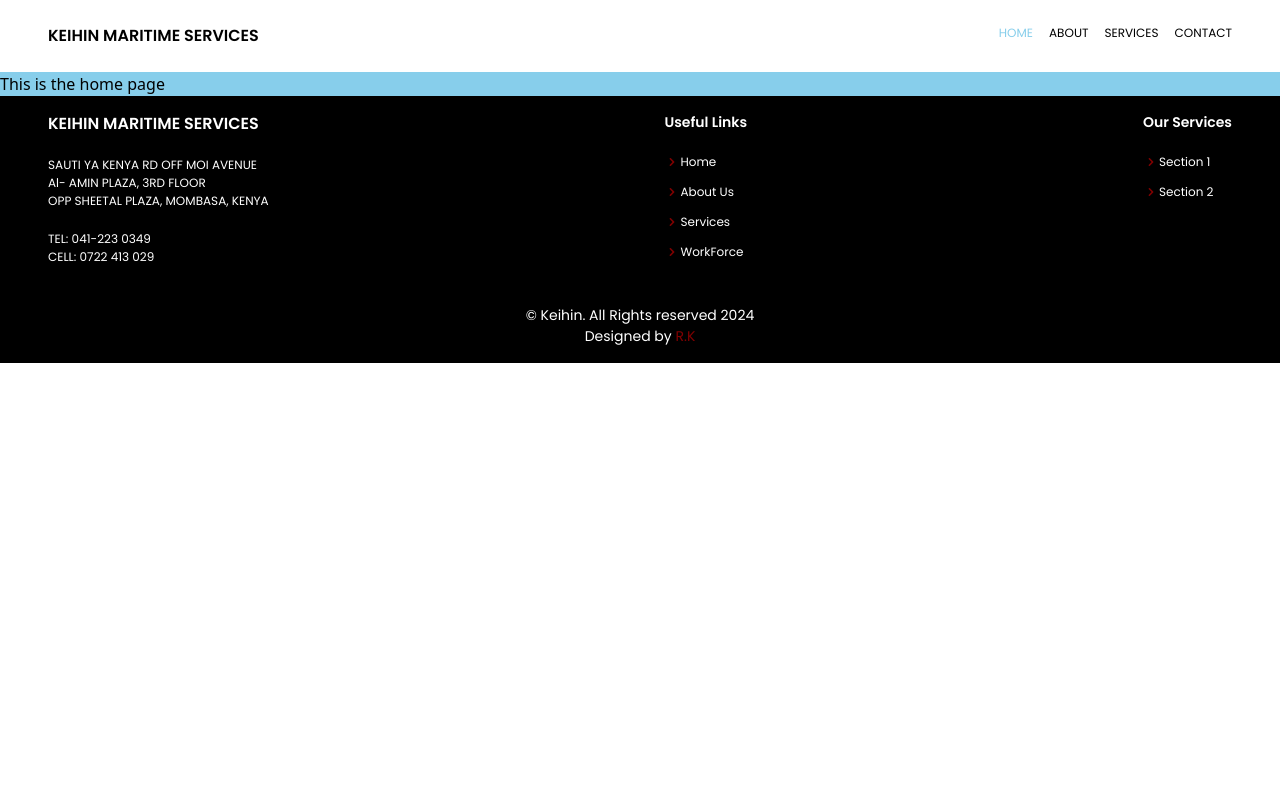
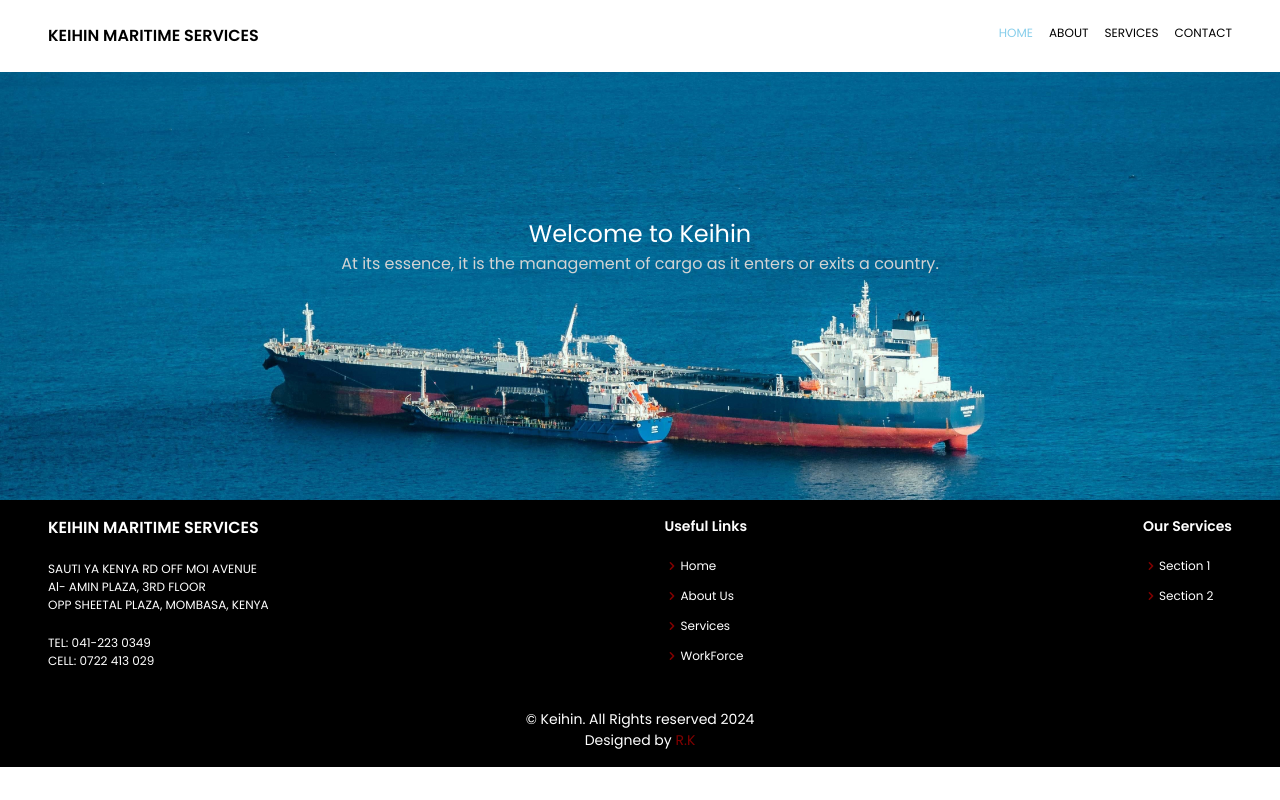
Before and after one commit to RyanKaleliGabriel/keihin, a React (Vite) app: page / in a window 1280 px wide. Built offline with nearby package versions, Linux system fonts and the light colour scheme.

Commit message:
Home and Contact Page

```diff
--- a/src/pages/Contact.jsx
+++ b/src/pages/Contact.jsx
@@ -3,9 +3,13 @@ import AppLayout from "../ui/AppLayout";
 function Contact() {
     return (
         <AppLayout>
-            <p className="bg-[skyblue]">This is the contact page</p>
+            <section id="Home" className="bg-[url('/contact.jpg')] font-popins text-center py-28 bg-cover bg-center">
+                <div className="mb-20">
+                    <h2 className="text-[1.5rem] text-[white]">Contact Us</h2>
+                </div>
+            </section>
         </AppLayout>
-    )
+    );
 }
 
-export default Contact
+export default Contact;
--- a/src/pages/Home.jsx
+++ b/src/pages/Home.jsx
@@ -3,9 +3,14 @@ import AppLayout from "../ui/AppLayout";
 function Home() {
     return (
         <AppLayout>
-            <p className="bg-[skyblue]">This is the home page</p>
+            <section id="Home" className="bg-[url('/welcome.jpg')] font-popins text-center py-36 bg-cover bg-center">
+                <div className="mb-20">
+                    <h2 className="text-[1.5rem] text-[white]">Welcome to Keihin</h2>
+                    <p className="text-[lightgrey]">At its essence, it is the management of cargo as it enters or exits a country.</p>
+                </div>
+            </section>
         </AppLayout>
-    )
+    );
 }
 
-export default Home
+export default Home;
--- a/tailwind.config.js
+++ b/tailwind.config.js
@@ -26,15 +26,8 @@ export default {
       height: {
         screen: '100dvh'
       },
-      minWidth: {
-        'img': "2rem"
-      },
-      gridTemplateRows: {
-        'grid-rows': '10% auto'
-      },
-      gridTemplateColumns: {
-        'grid-columns': 'auto'
-      }
+
+
     },
   },
   plugins: [],
```
Also changed, not shown: public/contact.jpg (added), public/welcome.jpg (added).
